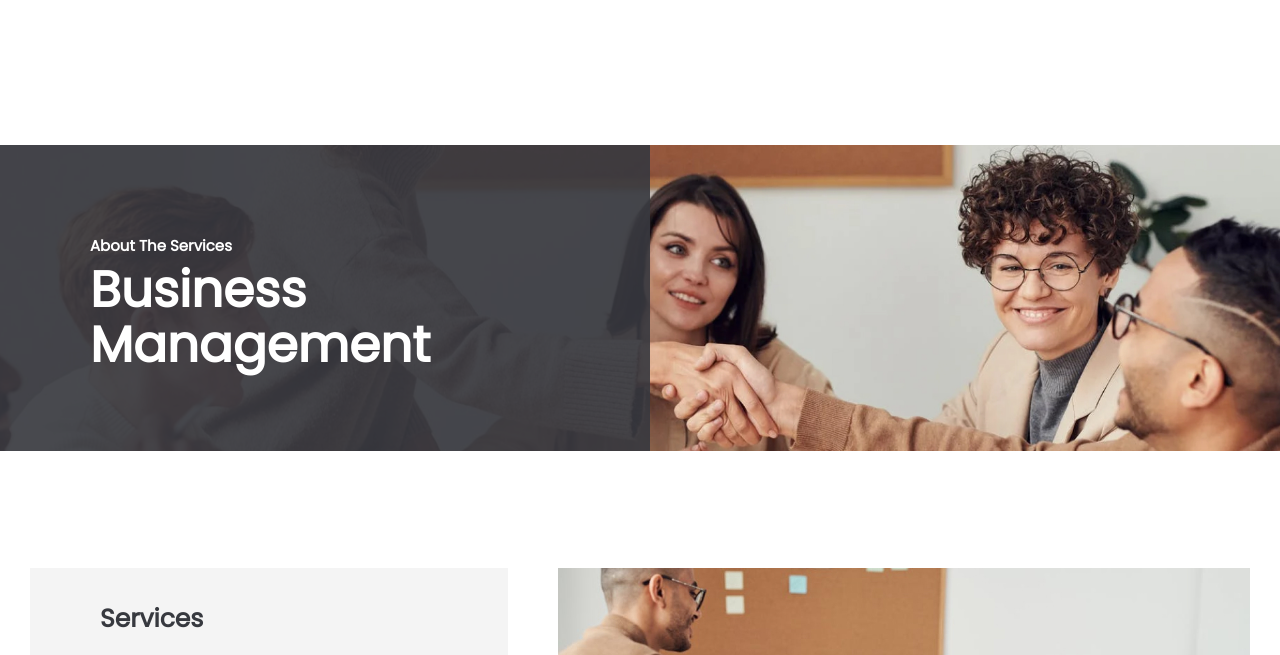
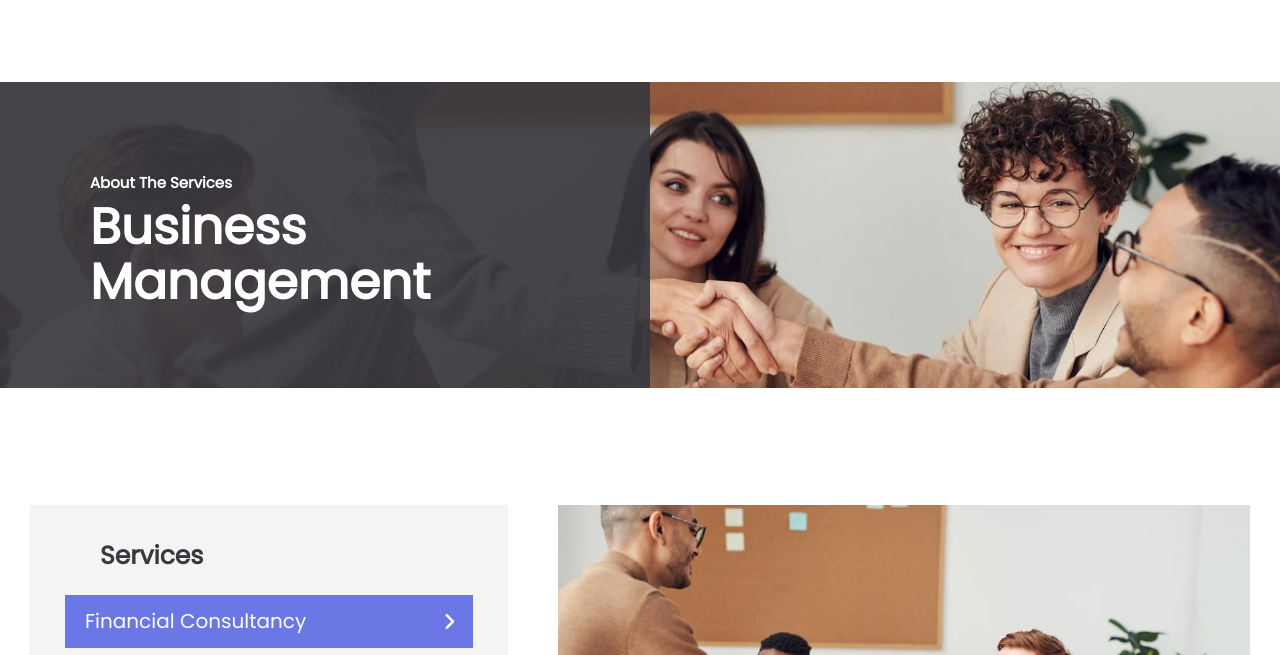
Before and after one commit to Keta-Mophinadze/8th-Lesson, a plain HTML site: page index.html in a window 1280 px wide. Shown: the part 68-723 px from the top of the page. Drawn offline with Linux system fonts and the light colour scheme.

Commit message:
Add Some Changes

```diff
--- a/styles/style.css
+++ b/styles/style.css
@@ -12,7 +12,7 @@
     font-style: normal;
 }
 .header-section {
-    padding-bottom: 213px;
+    padding-bottom: 150px;
 }
 .header {
     display: flex;
```
